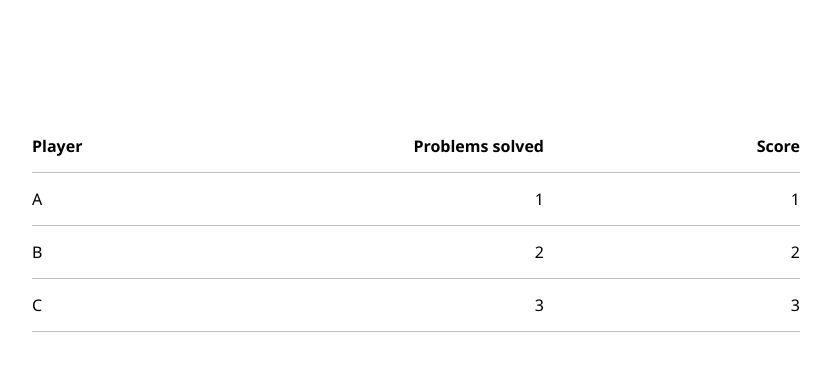
After one commit to iTechnicals/judex, a Flask app: page /leaderboard in a window 1280 px wide. The commit adds this page. Shown: the top 371 px of the page, without its empty margins (224-1055 px from the left). Run offline with Flask 3, Linux system fonts and the light colour scheme.

Commit message:
implemented leaderboard

```diff
--- a/app.py
+++ b/app.py
@@ -3,7 +3,7 @@ import json
 
 from secrets import token_urlsafe
 from pathlib import Path
-from flask import Flask, render_template, request
+from flask import Flask, render_template, request, jsonify, redirect, url_for
 
 app = Flask(__name__, static_url_path="/static")
 
@@ -31,6 +31,16 @@ for i in range(len(PROBLEM_TEXTS)):
 
 PROBLEM_REV_IDS = {j: i for i, j in PROBLEM_IDS.items()}
 print(PROBLEM_REV_IDS)
+
+scores = {'A': (1, 1), 'B': (2, 2), 'C': (3, 3)}
+
+# @app.route("/")
+# def home():
+#     if request.remote_addr == "127.0.0.1":
+#         return redirect(url_for('admin'))
+#     else:
+#         return redirect(url_for('problems', problem_id=0))
+
 
 @app.route("/problems/<problem_id>", methods=['GET', 'POST'])
 def problems(problem_id):
@@ -98,3 +108,22 @@ def problems(problem_id):
 @app.route("/done")
 def done():
     return render_template('done.html')
+
+
+@app.route("/get_scores")
+def get_scores():
+    print(request.remote_addr)
+    return jsonify(scores)
+
+
+@app.route("/leaderboard")
+def leaderboard():
+    return render_template('leaderboard.html')
+
+
+# @app.route("/admin")
+# def admin():
+#     if request.remote_addr == "127.0.0.1":
+#         ...
+#     else:
+#         return "", 403
--- /dev/null
+++ b/static/scripts/leaderboard.js
@@ -0,0 +1,27 @@
+let latestData = {};
+
+function updateLeaderboard() {
+    $.getJSON({
+        url: "/get_scores",
+        success: function(data, textStatus, xhr){
+            let htmldata = "";
+            for (const key in data) {
+                htmldata += `
+                    <div class="grid-item">
+                        ${key}
+                    </div>
+                    <div class="grid-item right-grid-item">
+                        ${data[key][0]}
+                    </div>
+                    <div class="grid-item right-grid-item">
+                        ${data[key][1]}
+                    </div>
+                `
+            }
+            $("#leaderboard").html(htmldata);
+        }
+    });
+}
+
+updateLeaderboard();
+setInterval(updateLeaderboard, 10000);
--- /dev/null
+++ b/static/styles/leaderboard.css
@@ -0,0 +1,26 @@
+* {
+    font-family: Segoe UI;
+}
+
+.vertical-layout {
+    margin-top: 15vh;
+
+    display: flex;
+    flex-direction: column;
+    align-items: center;
+}
+
+.leaderboard {
+    width: 60vw;
+    display: grid;
+    grid-template-columns: 1fr 1fr 1fr;
+}
+
+.grid-item {
+    padding: 15px 0;
+    border-bottom: 1px solid #C0C0C0;
+}
+
+.right-grid-item {
+    text-align: right;
+}
--- a/templates/done.html
+++ b/templates/done.html
@@ -2,7 +2,7 @@
 <html>
     <head>
         <title>Title</title>
-        <link rel="stylesheet" href="{{ url_for('static', filename='done.css') }}">
+        <link rel="stylesheet" href="{{ url_for('static', filename='styles/done.css') }}">
     </head>
     <body>
         <div class="vertical-layout">
--- /dev/null
+++ b/templates/leaderboard.html
@@ -0,0 +1,26 @@
+<!DOCTYPE html>
+<html>
+    <head>
+        <title>Title</title>
+        <link rel="stylesheet" href="{{ url_for('static', filename='styles/leaderboard.css') }}">
+        <script src="https://ajax.googleapis.com/ajax/libs/jquery/2.2.0/jquery.min.js"></script>
+    </head>
+    <body>
+        <div class="vertical-layout">
+            <div class="leaderboard">
+                <div class="grid-item">
+                    <strong>Player</strong>
+                </div>
+                <div class="grid-item right-grid-item">
+                    <strong>Problems solved</strong>
+                </div>
+                <div class="grid-item right-grid-item">
+                    <strong>Score</strong>
+                </div>
+            </div>
+            <div class="leaderboard" id="leaderboard">
+            </div>
+        </div>
+        <script src="{{ url_for('static', filename='scripts/leaderboard.js') }}"></script>
+    </body>
+</html>
--- a/templates/problem.html
+++ b/templates/problem.html
@@ -1,7 +1,7 @@
 <!DOCTYPE html>
 <html>
     <head>
-        <link rel="stylesheet" href="{{ url_for('static', filename='problem.css') }}">
+        <link rel="stylesheet" href="{{ url_for('static', filename='styles/problem.css') }}">
         <script type="text/x-mathjax-config">
             MathJax.Hub.Config({
                 TeX: {
@@ -46,6 +46,6 @@
             </button>
         </div>
         <script src="https://cdnjs.cloudflare.com/ajax/libs/ace/1.32.7/ace.js"></script>
-        <script src="{{ url_for('static', filename='script.js') }}"></script
+        <script src="{{ url_for('static', filename='scripts/problem.js') }}"></script
     </body>>
 </html>
```
Also changed, not shown: static/scripts/problem.js (renamed from static/script.js), static/styles/done.css (renamed from static/done.css), static/styles/problem.css (renamed from static/problem.css).
